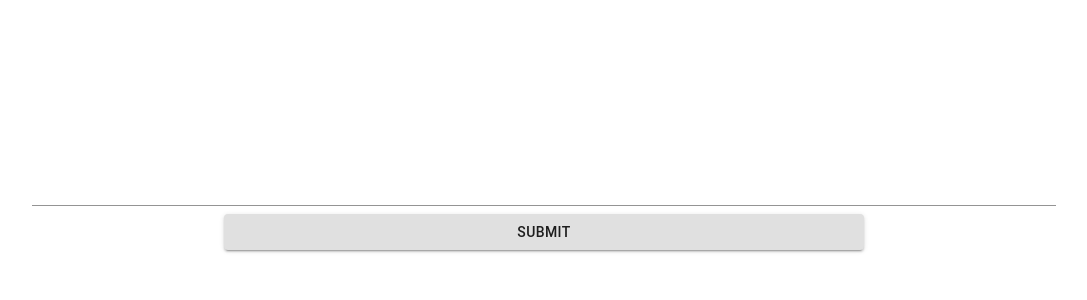
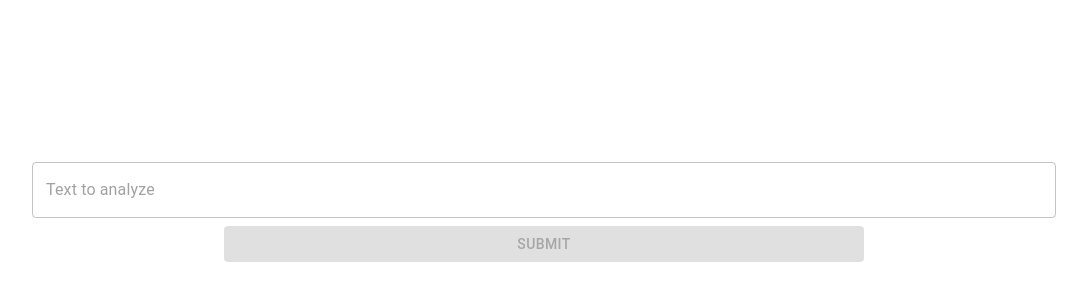
Before and after one commit to Gustafssonz/refappDemo, a React (Create React App) app: page / in a window 1280 px wide. Shown: the part 192-492 px from the top of the page, without its empty margins (96-1183 px from the left). Built offline with nearby package versions, Linux system fonts and the light colour scheme.

Commit message:
added some styling for textfield and button

```diff
--- a/src/App.css
+++ /dev/null
@@ -1,12 +0,0 @@
-.app{
-    display: flex;
-    flex-wrap: wrap;
-    align-content: center;
-    flex-direction: column;
-    justify-content: center;
-}
-
-.classes {
-    font-size: 90px;
-    background-color: black;
-}
--- a/src/App.tsx
+++ b/src/App.tsx
@@ -1,10 +1,9 @@
-import React from 'react';
+import React, { useEffect } from 'react';
 import { analyzeText } from './analysis'
 import { useState } from 'react';
 import InputBox from 'components/InputBox';
 import OutputBox from 'components/OutputBox';
 import IData from 'models/IData';
-import './App.css';
 import { CircularProgress, makeStyles } from '@material-ui/core';
 
 const useStyles = makeStyles(() => ({
@@ -22,7 +21,6 @@ function App() {
   const classes = useStyles();
 
   const dataTest: IData = { numLetters: 0, numWords: 0}
-
   const [data, setData] = useState("");
   const [results, setResults] = useState(dataTest);
   const [isLoading, setLoading] = useState<boolean>(false);
@@ -31,7 +29,6 @@ function App() {
     setLoading(true);
     const value = await analyzeText(data);
     setLoading(false);
-    console.log(value)
     setResults(value);
   }
 
@@ -49,7 +46,7 @@ function App() {
   return (
     <div className={classes.app}>
       {results.numLetters === 0 ?
-        <InputBox handleClick={() => clickAlert()} handleChange={(e) => handleChange(e)} /> :
+        <InputBox handleClick={() => clickAlert()} handleChange={(e) => handleChange(e)} currentData={data} /> :
         <OutputBox data={results} />
       }
     </div>
--- a/src/components/InputBox.css
+++ /dev/null
@@ -1,8 +0,0 @@
-.inputbox{
-    display: flex;
-    flex-wrap: wrap;
-    justify-content: center;
-    flex-direction: column;
-    /* align-content: flex-end; */
-    align-items: center;
-}
--- a/src/components/InputBox.tsx
+++ b/src/components/InputBox.tsx
@@ -1,12 +1,11 @@
 import React, { useState }  from 'react';
 import Button from '@material-ui/core/Button';
 import TextField from '@material-ui/core/TextField';
-import './InputBox.css';
 import { makeStyles } from '@material-ui/core';
-
 interface IInputBox {
 	handleClick: React.MouseEventHandler<HTMLButtonElement>;
 	handleChange: React.ChangeEventHandler<HTMLTextAreaElement>;
+	currentData: string;
   }
   const useStyles = makeStyles(theme => ({
 	inputbox: {
@@ -30,15 +29,14 @@ interface IInputBox {
 	  width: '50%',
 	}
   }));
-const InputBox = ({ handleClick, handleChange }:IInputBox ) => {
+const InputBox = ({ handleClick, handleChange, currentData}:IInputBox ) => {
 	// const [data, setData] = useState("");
 	const classes = useStyles();
 
-
 	return (
 		<>
-			<TextField className={classes.inputbox} onChange={handleChange} ></TextField>
-			<Button className={classes.button} variant="contained" onClick={handleClick}>Submit</Button>
+			<TextField id="outlined-textarea" className={classes.inputbox} variant="outlined" placeholder="Text to analyze" multiline onChange={handleChange} ></TextField>
+			<Button disabled={currentData.length!<1} className={classes.button} variant="contained" color="default" onClick={handleClick}>Submit</Button>
 		</>
 	);
 };
```
